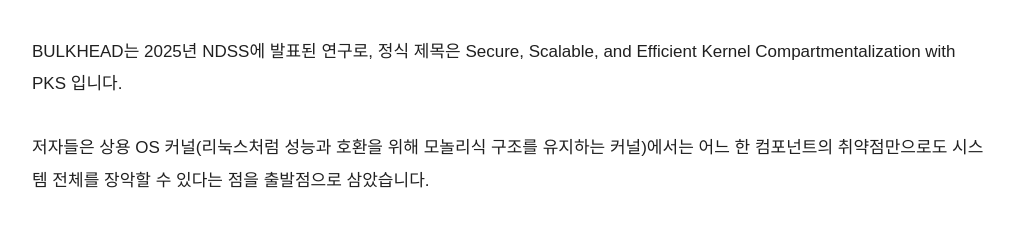
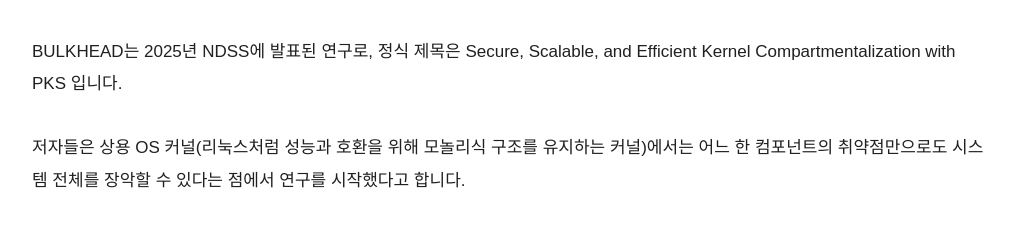
Before and after one commit to SecurityQuble/SecurityQuble.github.io, a Next.js app: page /posts/system-hacking-mitigation-bulkhead in a window 1280 px wide. Shown: the part 1644-1874 px from the top of the page, without its empty margins (128-1145 px from the left). Built offline with nearby package versions, Linux system fonts and the light colour scheme.

Commit message:
Adjust BULKHEAD intro phrasing on research motivation.

```diff
--- a/app/posts/system-hacking-mitigation-bulkhead/page.tsx
+++ b/app/posts/system-hacking-mitigation-bulkhead/page.tsx
@@ -91,8 +91,8 @@
           </p>
           <p>
             저자들은 상용 OS 커널(리눅스처럼 성능과 호환을 위해 모놀리식 구조를 유지하는
-            커널)에서는 어느 한 컴포넌트의 취약점만으로도 시스템 전체를 장악할 수 있다는 점을
-            출발점으로 삼았습니다.
+            커널)에서는 어느 한 컴포넌트의 취약점만으로도 시스템 전체를 장악할 수 있다는 점에서
+            연구를 시작했다고 합니다.
           </p>
           <figure className="article-figure article-figure--sm">
             <img src={asset("image1.png")} alt="BULKHEAD 문제 인식: 모놀리식 커널의 구조적 위험" />
```
Also changed, not shown: app/posts/system-hacking-mitigation-bulkhead/content.md (+1 -1 lines).
